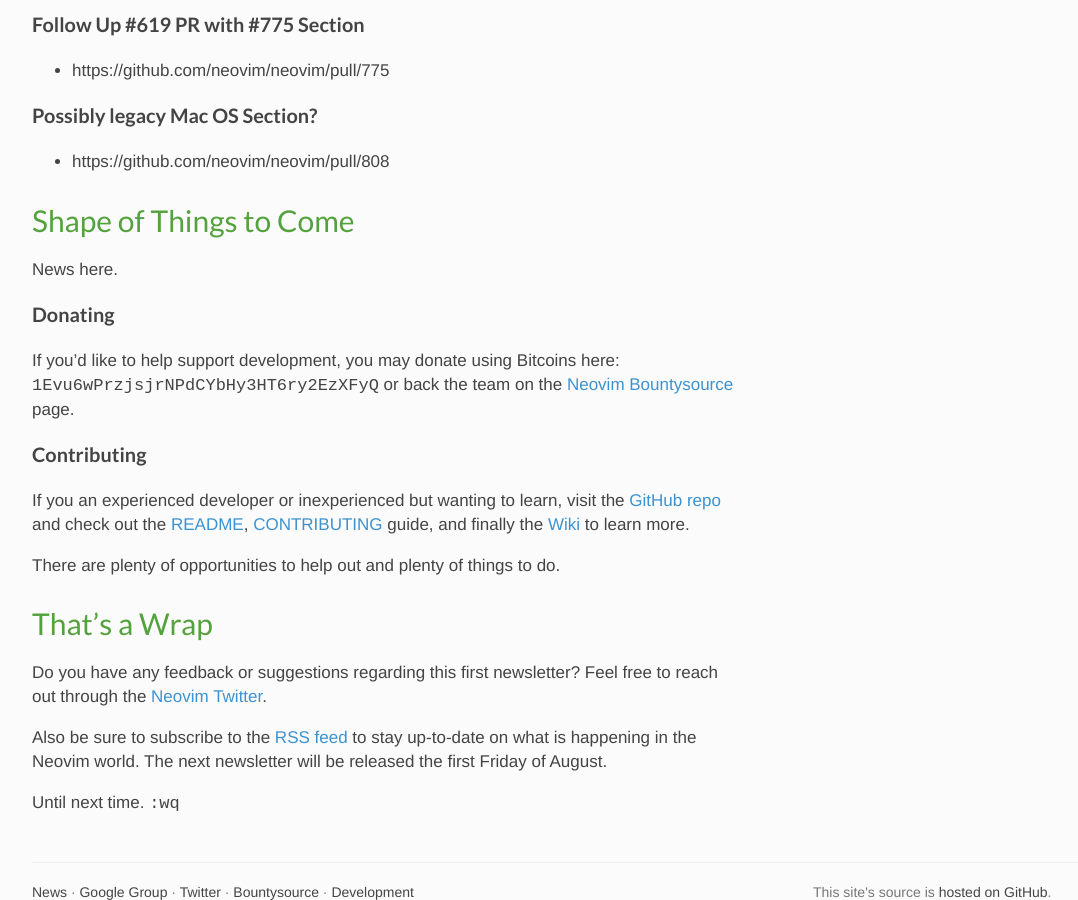
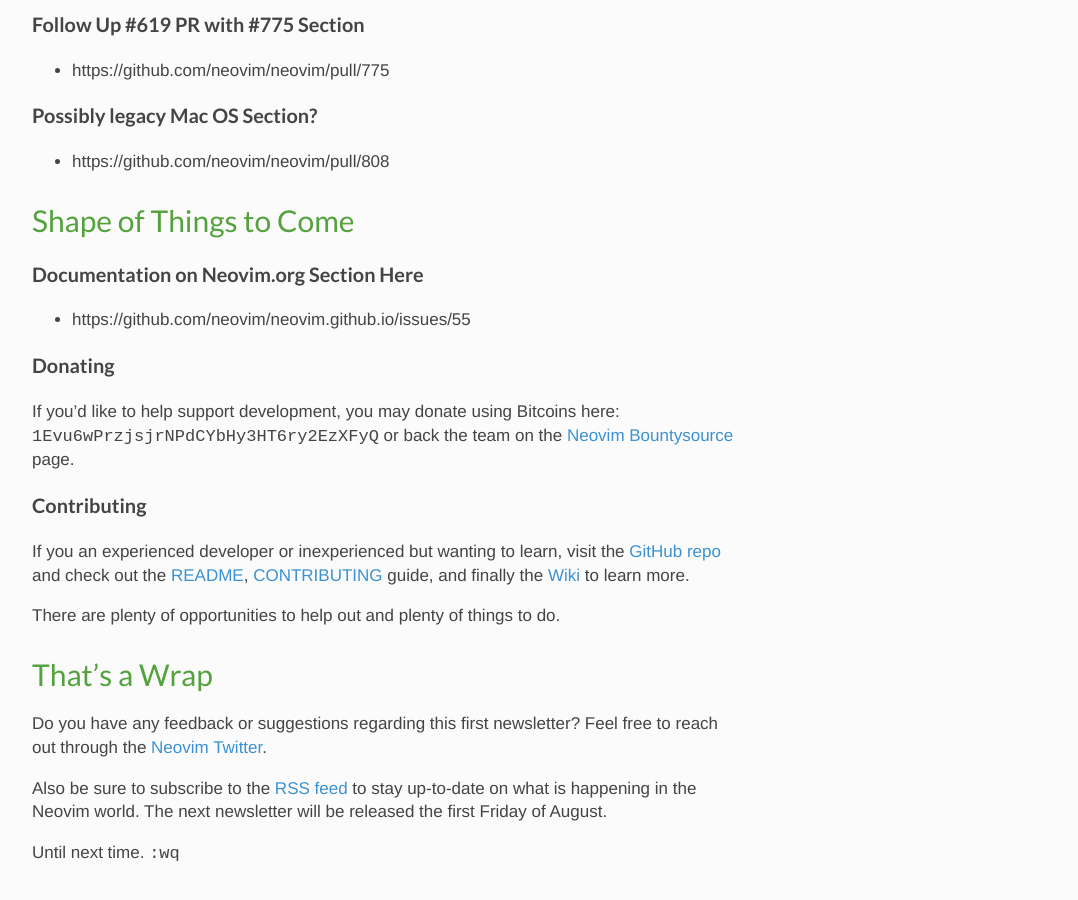
Before and after one commit to neovim/neovim.github.io, a Jekyll site: the page built from _posts/2014-07-04-july-newsletter.md, in a window 1280 px wide and 900 px high, scrolled down 1807 px. Shown: the whole window, without its empty margins (32-1110 px from the left). Built offline with Jekyll 4.4.1, drawn with Linux system fonts in a browser that asks for light colours; nearby versions of some CDN libraries; comment, search, counter and statistics services are not loaded.

Commit message:
Add section on neovim.org documentation

```diff
--- a/_posts/2014-07-04-july-newsletter.md
+++ b/_posts/2014-07-04-july-newsletter.md
@@ -89,7 +89,9 @@
 
 ## Shape of Things to Come
 
-News here.
+### Documentation on Neovim.org Section Here
+
+- https://github.com/neovim/neovim.github.io/issues/55
 
 ### Donating
 
```
